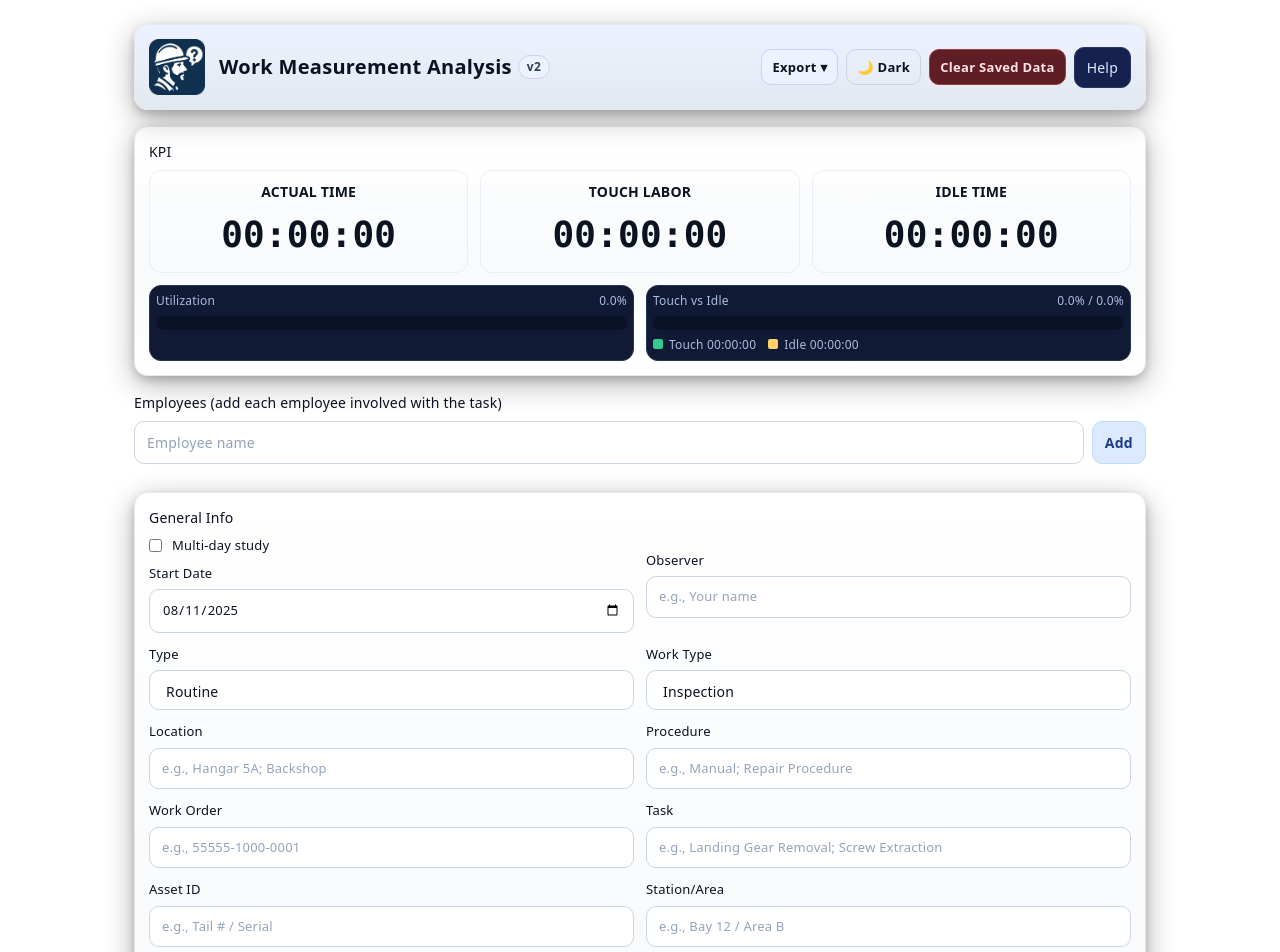
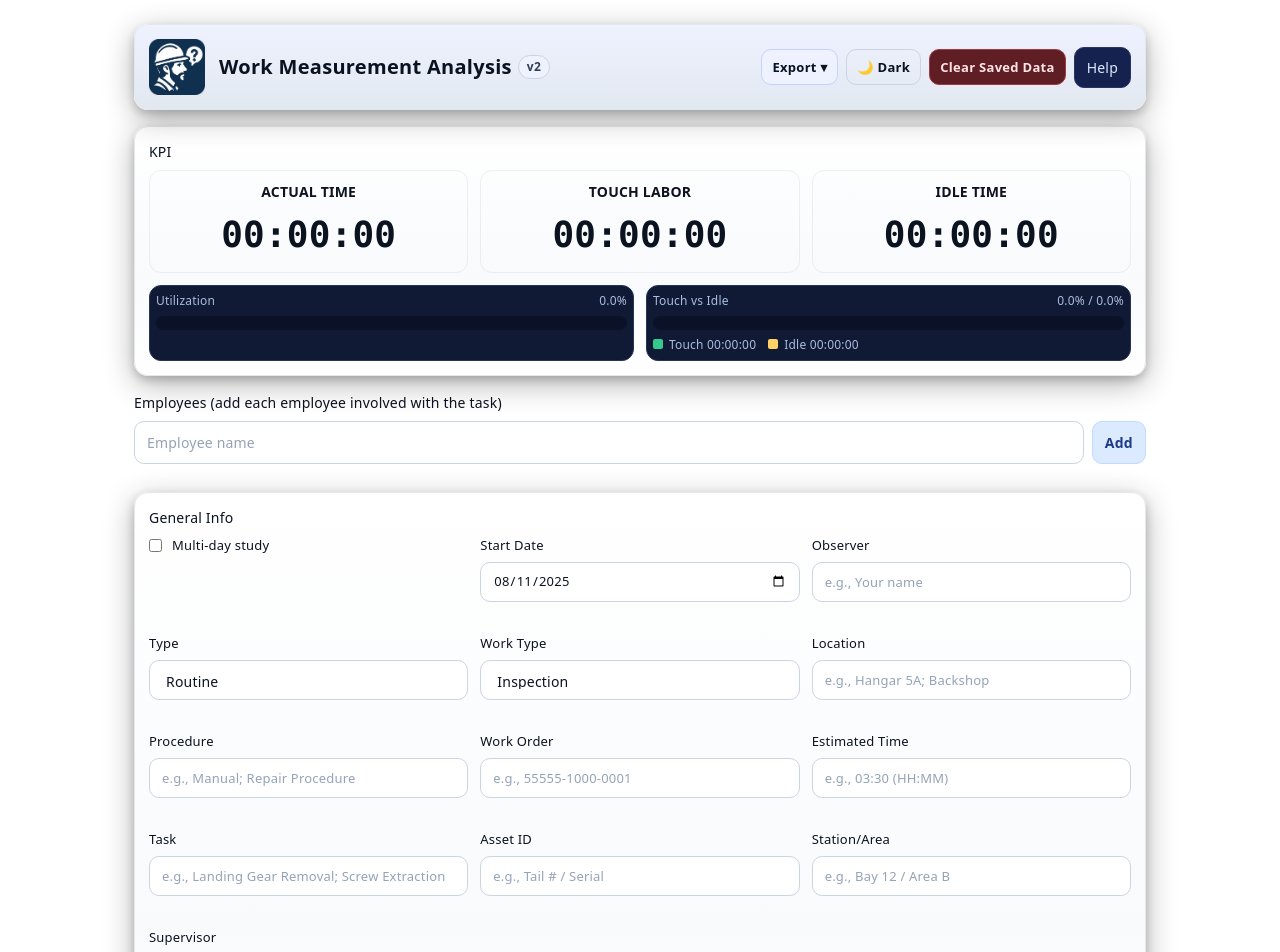
Before and after one commit to jadrewitz/work-measurement, a React (Vite) app: page / in a window 1280 px wide. Shown: the top 952 px of the page. Built offline with nearby package versions, Linux system fonts and the light colour scheme; the HTML template or start-up script is replaced by a standard one.

Commit message:
Three Columns

```diff
--- a/src/App.tsx
+++ b/src/App.tsx
@@ -59,6 +59,7 @@ interface AppInfo {
   station?: string;
   supervisor?: string;
   observer?: string;
+  estimatedTime?: string;
 }
 
 interface AppState {
@@ -321,6 +322,7 @@ function safeLoad(): AppState | null {
       observer: typeof p?.info?.observer === "string"
         ? p.info.observer
         : (localStorage.getItem(LAST_OBSERVER_KEY) || ""),
+      estimatedTime: typeof p?.info?.estimatedTime === "string" ? p.info.estimatedTime : "",
     };
 
     const employees: Employee[] = Array.isArray(p?.employees)
@@ -575,7 +577,9 @@ export default function WorkMeasurementApp() {
       workType: "Inspection",
       assetId: "",
       station: "",
-      supervisor: "",observer: localStorage.getItem(LAST_OBSERVER_KEY) || "",
+      supervisor: "",
+      observer: localStorage.getItem(LAST_OBSERVER_KEY) || "",
+      estimatedTime: "",
     },
   );
   const [employees, setEmployees] = useState<Employee[]>(loaded?.employees ?? []);
@@ -939,6 +943,8 @@ export default function WorkMeasurementApp() {
       assetId: "",
       station: "",
       supervisor: "",
+      estimatedTime: "",
+      observer: localStorage.getItem(LAST_OBSERVER_KEY) || "",
     });
     setEmployees([]);
     setTaskLog([]);
@@ -1611,9 +1617,9 @@ export default function WorkMeasurementApp() {
         <h2>General Info</h2>
 
         {/* Form */}
-        <div className="grid-two" style={{ marginTop: 8 }}>
-          <div className="date-col" style={{ display: "grid", gap: 8 }}>
+        <div className="grid-three gi-grid" style={{ marginTop: 8 }}>
           {/* Multi-day toggle ABOVE Start Date */}
+          <div className="gi-field">
             <label className="switch">
               <input
                 type="checkbox"
@@ -1623,8 +1629,10 @@ export default function WorkMeasurementApp() {
               />
               <span>Multi-day study</span>
             </label>
+          </div>
 
           {/* Start Date */}
+          <div className="gi-field">
             <label className="stack">
               <span>Start Date</span>
               <input
@@ -1634,9 +1642,11 @@ export default function WorkMeasurementApp() {
                 onChange={handleInfoChange}
               />
             </label>
+          </div>
 
           {/* End Date appears BELOW Start Date when multi-day is on */}
           {info.multiDay && (
+            <div className="gi-field">
               <label className="stack">
                 <span>End Date</span>
                 <input
@@ -1647,10 +1657,11 @@ export default function WorkMeasurementApp() {
                   onChange={handleInfoChange}
                 />
               </label>
+            </div>
           )}
-          </div>
-
-          {/* Keep Observer in the second column */}
+
+          {/* Observer */}
+          <div className="gi-field">
             <label className="stack">
               <span>Observer</span>
               <input
@@ -1661,7 +1672,10 @@ export default function WorkMeasurementApp() {
                 placeholder="e.g., Your name"
               />
             </label>
-
+          </div>
+
+          {/* Type */}
+          <div className="gi-field">
             <label className="stack">
               <span>Type</span>
               <select
@@ -1685,7 +1699,10 @@ export default function WorkMeasurementApp() {
                 ))}
               </select>
             </label>
+          </div>
+
           {(!info.type || !TYPE_OPTIONS.includes(info.type as any)) && (
+            <div className="gi-field">
               <label className="stack">
                 <span>Type — Other</span>
                 <input
@@ -1700,8 +1717,11 @@ export default function WorkMeasurementApp() {
                   }}
                 />
               </label>
+            </div>
           )}
 
+          {/* Work Type */}
+          <div className="gi-field">
             <label className="stack">
               <span>Work Type</span>
               <select
@@ -1725,7 +1745,10 @@ export default function WorkMeasurementApp() {
                 ))}
               </select>
             </label>
+          </div>
+
           {(!info.workType || !WORKTYPE_OPTIONS.includes(info.workType as any)) && (
+            <div className="gi-field">
               <label className="stack">
                 <span>Work Type — Other</span>
                 <input
@@ -1740,8 +1763,11 @@ export default function WorkMeasurementApp() {
                   }}
                 />
               </label>
+            </div>
           )}
 
+          {/* Location */}
+          <div className="gi-field">
             <label className="stack">
               <span>Location</span>
               <input
@@ -1752,7 +1778,10 @@ export default function WorkMeasurementApp() {
                 placeholder="e.g., Hangar 5A; Backshop"
               />
             </label>
-
+          </div>
+
+          {/* Procedure */}
+          <div className="gi-field">
             <label className="stack">
               <span>Procedure</span>
               <input
@@ -1763,7 +1792,10 @@ export default function WorkMeasurementApp() {
                 placeholder="e.g., Manual; Repair Procedure"
               />
             </label>
-
+          </div>
+
+          {/* Work Order */}
+          <div className="gi-field">
             <label className="stack">
               <span>Work Order</span>
               <input
@@ -1774,7 +1806,24 @@ export default function WorkMeasurementApp() {
                 placeholder="e.g., 55555-1000-0001"
               />
             </label>
-
+          </div>
+
+          {/* Estimated Time */}
+          <div className="gi-field">
+            <label className="stack">
+              <span>Estimated Time</span>
+              <input
+                type="text"
+                name="estimatedTime"
+                value={info.estimatedTime || ""}
+                onChange={handleInfoChange}
+                placeholder="e.g., 03:30 (HH:MM)"
+              />
+            </label>
+          </div>
+
+          {/* Task */}
+          <div className="gi-field">
             <label className="stack">
               <span>Task</span>
               <input
@@ -1785,21 +1834,31 @@ export default function WorkMeasurementApp() {
                 placeholder="e.g., Landing Gear Removal; Screw Extraction"
               />
             </label>
-
+          </div>
+
+          {/* Asset ID */}
+          <div className="gi-field">
             <label className="stack">
               <span>Asset ID</span>
               <input type="text" name="assetId" value={info.assetId || ""} onChange={handleInfoChange} placeholder="e.g., Tail # / Serial" />
             </label>
-
+          </div>
+
+          {/* Station/Area */}
+          <div className="gi-field">
             <label className="stack">
               <span>Station/Area</span>
               <input type="text" name="station" value={info.station || ""} onChange={handleInfoChange} placeholder="e.g., Bay 12 / Area B" />
             </label>
-
+          </div>
+
+          {/* Supervisor */}
+          <div className="gi-field">
             <label className="stack">
               <span>Supervisor</span>
               <input type="text" name="supervisor" value={info.supervisor || ""} onChange={handleInfoChange} placeholder="e.g., J. Smith" />
             </label>
+          </div>
         </div>
 
         <div className="kpis" style={{ marginTop: 12 }}>
--- a/src/ui.css
+++ b/src/ui.css
@@ -75,9 +75,51 @@ body{
   padding:14px; box-shadow:var(--shadow);
 }
 
-/* Grids */
-.grid-two{ display:grid; grid-template-columns:1fr 1fr; gap:12px; align-items:center; }
-.grid-auto{ display:grid; gap:10px; }
+
+/* ---------- General Info uniform 3-col grid ---------- */
+/* Container used in App.tsx: <div class="gi-grid"> ... <div class="gi-field"> */
+.gi-grid{
+  display:grid;
+  grid-template-columns: 1fr 1fr 1fr;
+  gap:12px;
+  align-items:stretch;       /* make children stretch to same row height */
+}
+@media (max-width: 980px){
+  .gi-grid{ grid-template-columns: 1fr 1fr; }
+}
+@media (max-width: 640px){
+  .gi-grid{ grid-template-columns: 1fr; }
+}
+
+/* Each tile wraps a label+control stack and keeps consistent height */
+.gi-field{
+  display:grid;
+  align-content:start;
+  min-height: 86px;          /* unify tile heights */
+}
+
+/* Ensure the label/input stack fills the tile, with consistent control height */
+.gi-field .stack{
+  height:100%;
+}
+.gi-field .stack > input[type="text"],
+.gi-field .stack > input[type="date"],
+.gi-field .stack > select{
+  height:40px;               /* match selects & inputs */
+}
+
+/* Inline checkbox row used for Multi-day toggle */
+.gi-inline{
+  display:flex;
+  align-items:center;
+  gap:10px;
+  height:40px;               /* align with other controls */
+}
+
+/* When an “Other…” text field appears, keep the tile height consistent */
+.gi-field .other-input{
+  height:40px;
+}
 
 /* Form controls */
 label.stack{ display:grid; gap:6px; font-size:13px; color:#ffffff; }
```
Lines whose indentation alone changed are shown as unchanged.
